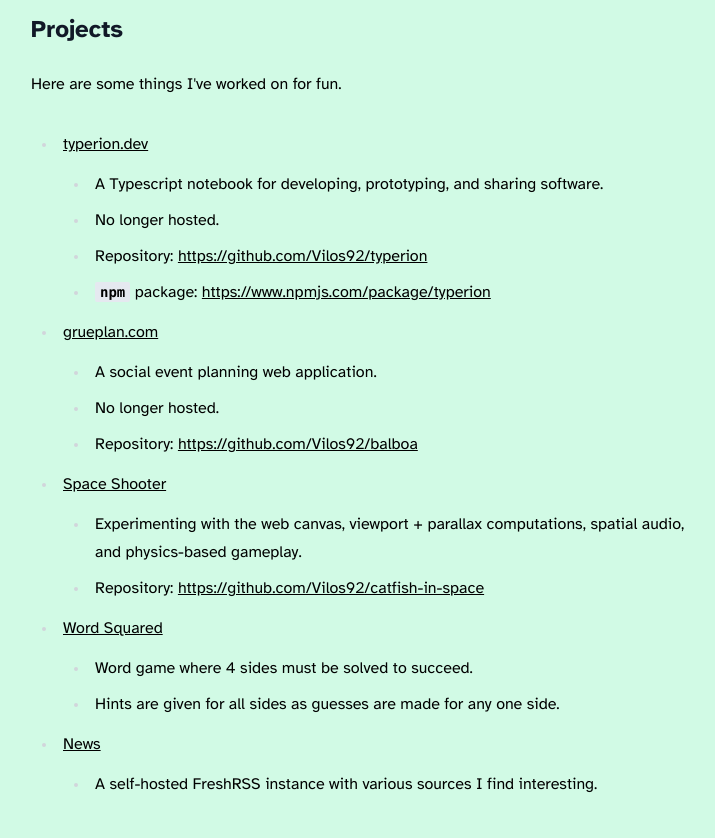
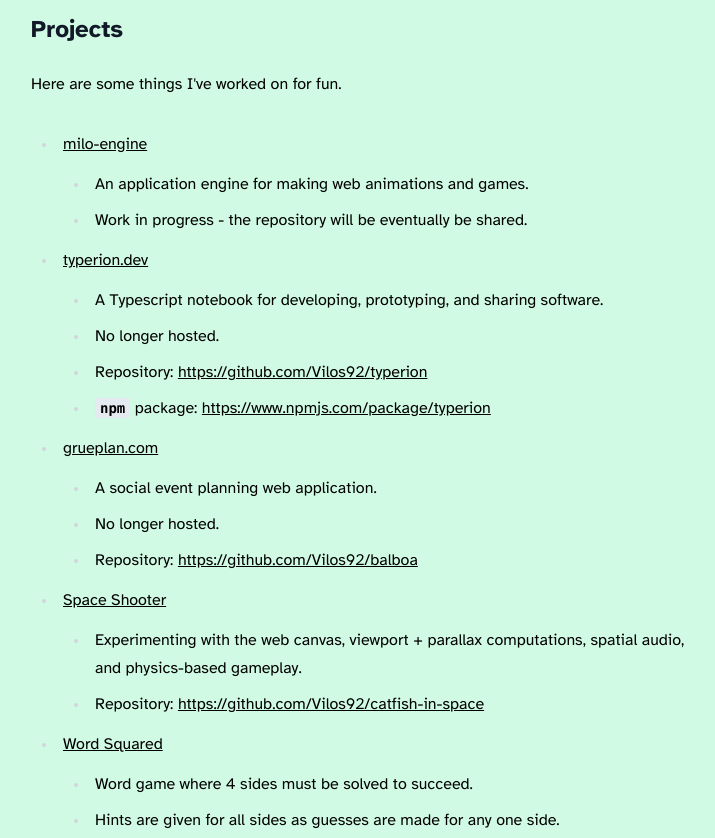
Before and after one commit to Vilos92/astro-greg, an Astro site: page / in a window 1280 px wide. Shown: the part 880-1718 px from the top of the page, without its empty margins (269-984 px from the left). Built offline with nearby package versions, Linux system fonts and the light colour scheme; Astro itself is replaced by a stand-in of ours.

Commit message:
:wrench: Add milo-engine to the front page

```diff
--- a/src/pages/index.mdx
+++ b/src/pages/index.mdx
@@ -37,6 +37,9 @@
 
 Here are some things I've worked on for fun.
 
+- [milo-engine](https://milo-engine.vercel.app/?dev)
+  - An application engine for making web animations and games.
+  - Work in progress - the repository will be eventually be shared.
 - [typerion.dev](https://typerion.dev)
   - A Typescript notebook for developing, prototyping, and sharing software.
   - No longer hosted.
```
